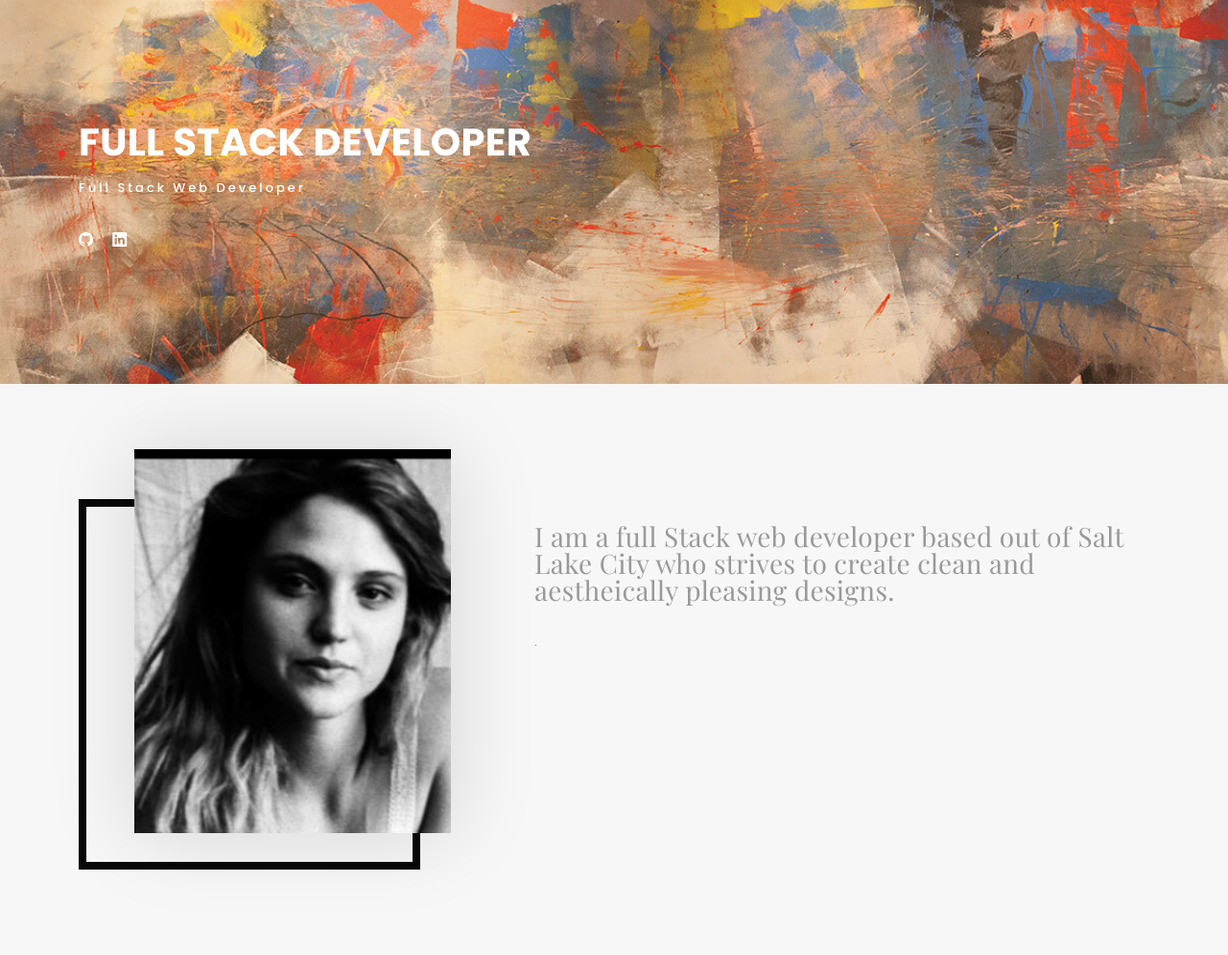
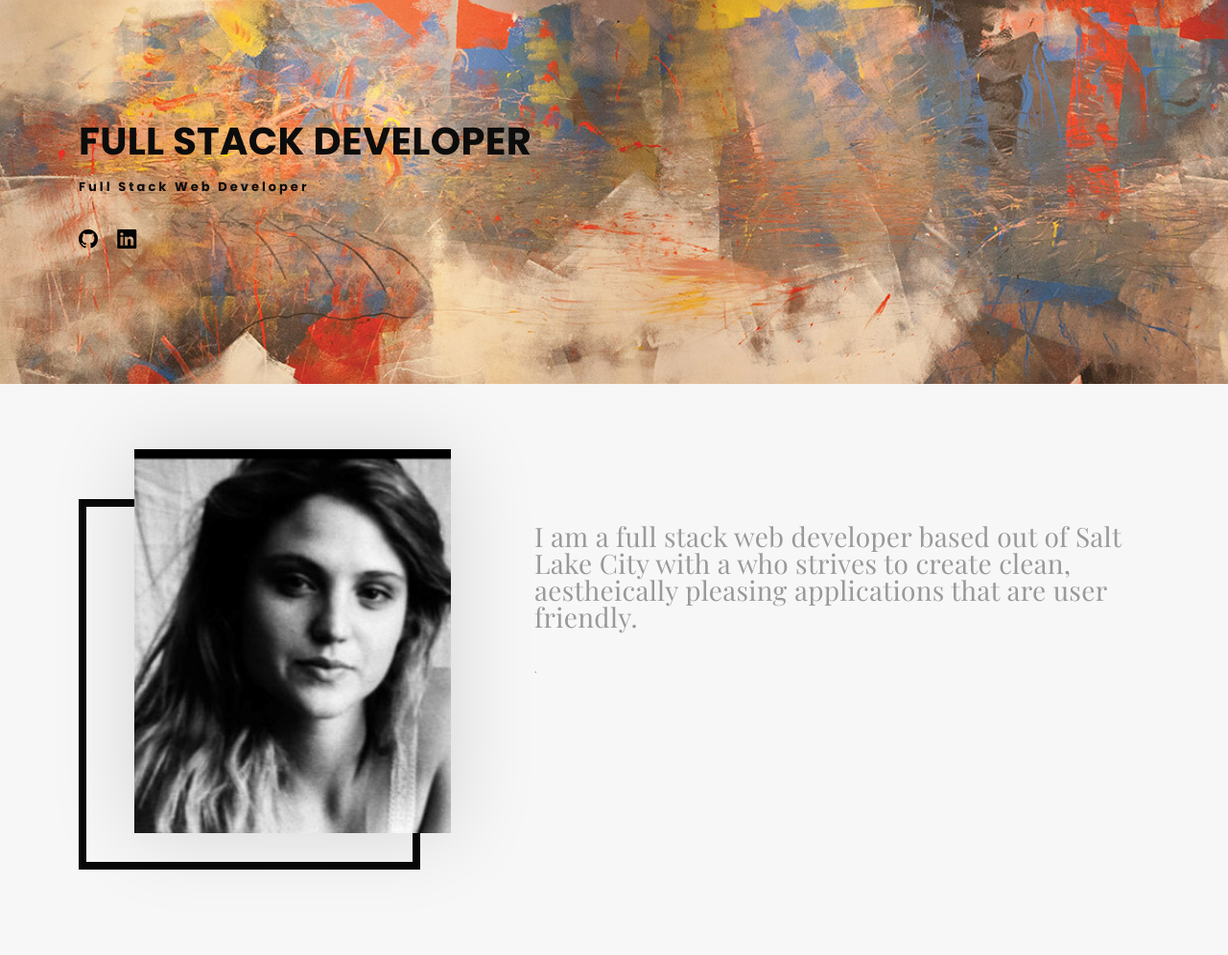
Before and after one commit to RenMG00/my-portfolio-rg, a PHP site: page / in a window 1280 px wide. Shown: the top 995 px of the page at 96% size. Run offline with PHP 8.4, Linux system fonts and the light colour scheme; some web fonts are replaced.

Commit message:
more changes to css

```diff
--- a/index.html
+++ b/index.html
@@ -8,10 +8,6 @@
     <title>Hello</title>
     <meta content="" name="description">
     <meta content="" name="keywords">
-
-    <!-- Favicons -->
-    <link href="assets/img/favicon.png" rel="icon">
-    <link href="assets/img/apple-touch-icon.png" rel="apple-touch-icon">
 
     <!-- Google Fonts -->
     <link
@@ -54,24 +50,6 @@
                     <li><a class="nav-link scrollto active" href="#hero">Home</a></li>
                     <li><a class="nav-link scrollto" href="#about">About</a></li>
                     <li><a class="nav-link  scrollto" href="#portfolio">Portfolio</a></li>
-                    <!-- <li class="dropdown"><a href="#"><span>Drop Down</span> <i class="bi bi-chevron-down"></i></a>
-                        <ul>
-                            <li><a href="#">Drop Down 1</a></li>
-                            <li class="dropdown"><a href="#"><span>Deep Drop Down</span> <i
-                                        class="bi bi-chevron-right"></i></a>
-                                <ul>
-                                    <li><a href="#">Deep Drop Down 1</a></li>
-                                    <li><a href="#">Deep Drop Down 2</a></li>
-                                    <li><a href="#">Deep Drop Down 3</a></li>
-                                    <li><a href="#">Deep Drop Down 4</a></li>
-                                    <li><a href="#">Deep Drop Down 5</a></li>
-                                </ul>
-                            </li>
-                            <li><a href="#">Drop Down 2</a></li>
-                            <li><a href="#">Drop Down 3</a></li>
-                            <li><a href="#">Drop Down 4</a></li>
-                        </ul>
-                    </li> -->
                     <li><a class="nav-link scrollto" href="#contact">Contact</a></li>
                 </ul>
                 <i class="bi bi-list mobile-nav-toggle"></i>
@@ -113,8 +91,8 @@
 
                     <div class="col-lg-7">
                         <div class="about-descr">
-                            <p class="p-heading">I am a full Stack web developer based out of Salt Lake City who strives
-                                to create clean and aestheically pleasing designs.</p>
+                            <p class="p-heading">I am a full stack web developer based out of Salt Lake City with a who strives
+                                to create clean, aestheically pleasing applications that are user friendly.</p>
                             <p class="separator"> .</p>
                         </div>
                     </div>
@@ -188,8 +166,8 @@
                     <div class="col-lg-4 col-md-6 portfolio-item filter-app">
                         <img src="assets/img/nationalParks.jpg" class="img-fluid" alt="">
                         <div class="portfolio-info">
-                            <h4>App 1</h4>
-                            <p>App</p>
+                            <h4>National Parks Guide</h4>
+                            <p>App 1</p>
                             <a href="assets/img/nationalParks.jpg" data-gallery="portfolioGallery"
                                 class="portfolio-lightbox preview-link" title="App 1"><i class="bx bx-plus"></i></a>
                             <a href="https://heroku-portfolio1.herokuapp.com/" class="details-link" title="More Details"><i
@@ -199,8 +177,8 @@
                     <div class="col-lg-4 col-md-6 portfolio-item filter-web">
                         <img src="assets/img/lidar.jpg" class="img-fluid-main" alt="">
                         <div class="portfolio-info">
-                            <h4>Web 3</h4>
-                            <p>Web</p>
+                            <h4>Lidar</h4>
+                            <p>Lidar Point Classification</p>
                             <a href="assets/img/portfolio/portfolio-2.jpg" data-gallery="portfolioGallery"
                                 class="portfolio-lightbox preview-link" title="Web 3"><i class="bx bx-plus"></i></a>
                             <a href="portfolio-details.html" class="details-link" title="More Details"><i
@@ -210,8 +188,8 @@
                     <div class="col-lg-4 col-md-6 portfolio-item filter-web">
                         <img src="assets/img/lidar_ex1.jpg" class="img-fluid-main" alt="">
                         <div class="portfolio-info">
-                            <h4>Web 3</h4>
-                            <p>Web</p>
+                            <h4>Lidar 2</h4>
+                            <p>Slope Exclusion</p>
                             <a href="assets/img/lidar_ex1.jpg" data-gallery="portfolioGallery"
                                 class="portfolio-lightbox preview-link" title="Web 3"><i class="bx bx-plus"></i></a>
                             <a href="portfolio-details.html" class="details-link" title="More Details"><i
@@ -221,8 +199,8 @@
                     <div class="col-lg-4 col-md-6 portfolio-item filter-web">
                         <img src="assets/img/lidar_ex3.jpg" class="img-fluid-main" alt="">
                         <div class="portfolio-info">
-                            <h4>Web 3</h4>
-                            <p>Web</p>
+                            <h4>Lidar 3</h4>
+                            <p>Bare Earth Raster</p>
                             <a href="assets/img/lidar_ex3.jpg" data-gallery="portfolioGallery"
                                 class="portfolio-lightbox preview-link" title="Web 3"><i class="bx bx-plus"></i></a>
                             <a href="portfolio-details.html" class="details-link" title="More Details"><i
@@ -247,7 +225,6 @@
                                 <h2 class="mb-30">GET IN TOUCH</h2>
 
                                 <ul class="contact-details">
-                                    <li><span>609 East 300 South Apt 1</span></li>
                                     <li><span>Salt Lake City, United States</span></li>
                                     <li><span>+(615)785-5311</span></li>
                                     <li><span>ren.gian@vschool.io</span></li>
@@ -314,12 +291,10 @@
             <div class="socials-media text-center">
 
                 <ul class="list-unstyled">
-                    <li><a href="#"><i class="bi bi-github"></i></a></li>
-                    <li><a href="#"><i class="bi bi-linkedin"></i></a></li>
+                    <li><a href="https://github.com/RenMG00"><i class="bi bi-github"></i></a></li>
+                    <li><a href="https://www.linkedin.com/in/rengian/"><i class="bi bi-linkedin"></i></a></li>
                 </ul>
             </div>
-
-            <p>&copy; Copyrights Folio. All rights reserved.</p>
 
             <div class="credits">
                 <!--
@@ -328,7 +303,6 @@
         Licensing information: https://bootstrapmade.com/license/
         Purchase the pro version with working PHP/AJAX contact form: https://bootstrapmade.com/buy/?theme=Folio
       -->
-                Designed by <a href="https://bootstrapmade.com/">BootstrapMade</a>
             </div>
 
         </div>
--- a/style.css
+++ b/style.css
@@ -445,7 +445,7 @@ body {
     font-weight: 700;
     margin-bottom: 10px;
     text-transform: uppercase;
-    color: #fff;
+    color: rgb(12, 12, 12);
   }
 
   .hero-content p {
@@ -454,8 +454,8 @@ body {
     margin-top: 0;
     margin-bottom: 30px;
     text-transform: capitalize;
-    color: #fff;
-    font-weight: 500;
+    color: rgb(14, 13, 13);
+    font-weight: 700;
   }
 
   .hero-content .list-social li {
@@ -464,8 +464,9 @@ body {
   }
 
   .hero-content .list-social li i {
-    color: #fff;
-    font-size: 15px;
+    color: rgb(3, 3, 3);
+    font-size: 20px;
+    margin-top: -5px;
   }
 
   /*--------------------------------------------------------------
```
